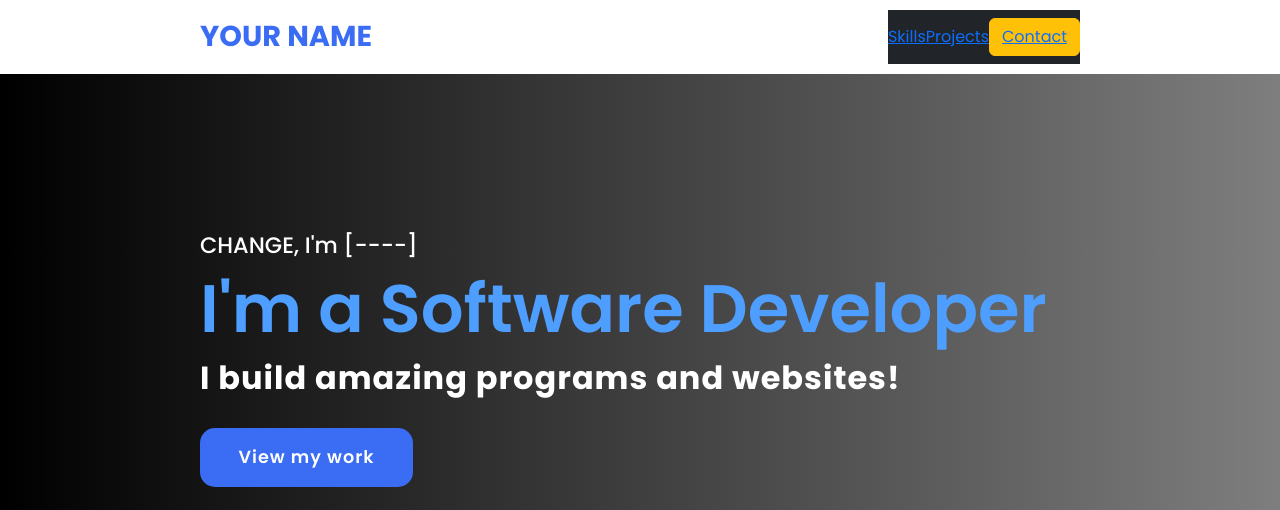
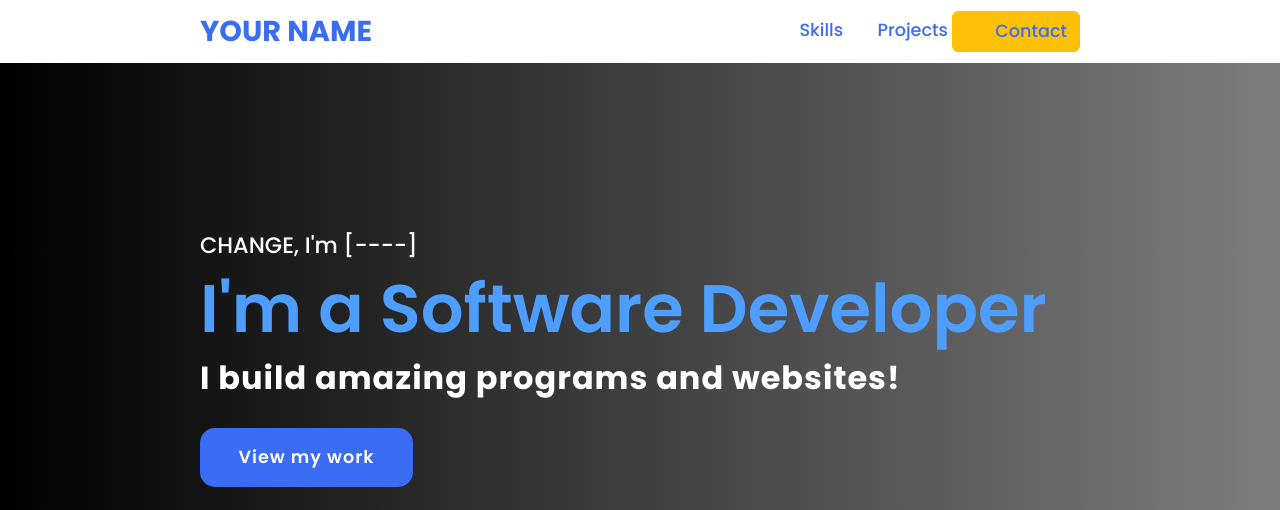
Before and after one commit to mirololl/Portfolio, a plain HTML site: page index.html in a window 1280 px wide. Shown: the top 510 px of the page. Drawn offline with nearby package versions, Linux system fonts and the light colour scheme.

Commit message:
4th change

```diff
--- a/index.html
+++ b/index.html
@@ -15,7 +15,7 @@
 
     <header>
         <a href="#" class="logo">Your Name</a>
-        <nav class="navbar navbar-dark bg-dark">
+        <nav class="navigation">
             <a href="#skills">Skills</a>
             <a href="#projects">Projects</a>
            <button class="btn btn-warning"> <a href="#contact">Contact</a> </button>
--- a/style.css
+++ b/style.css
@@ -2,7 +2,7 @@
 @import url('https://fonts.googleapis.com/css2?family=Poppins:ital,wght@0,100;0,200;0,300;0,400;0,500;0,600;0,700;0,800;0,900;1,100;1,200;1,300;1,400;1,500;1,600;1,700;1,800;1,900&display=swap');
 
 .root{
-    --main-blue: #3a6cf4;
+    --main-blue: #26c3ae;
 }
 
 *{
```
